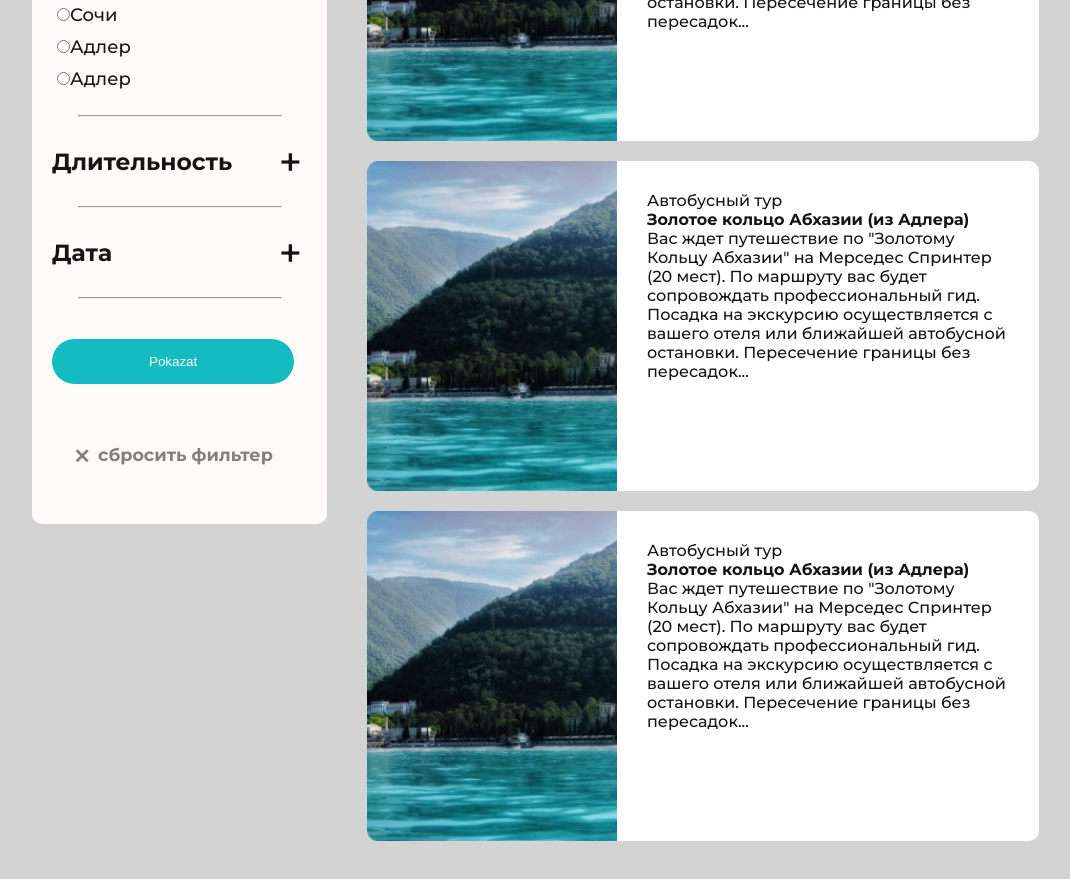
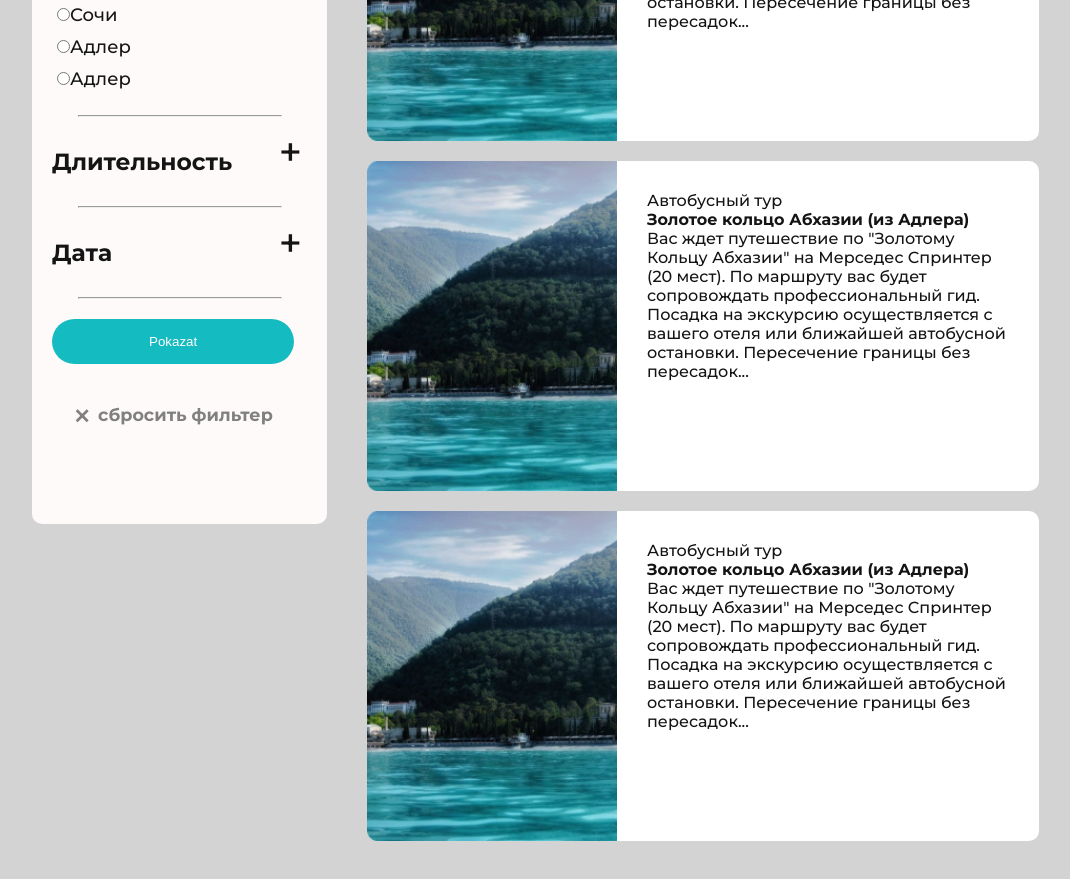
Before and after one commit to Shokhanasser1/Shokhanasser, a React (Create React App) app in the folder travel/: page /blog in a window 1280 px wide. Shown: the part 1580-2459 px from the top of the page, without its empty margins (160-1230 px from the left). Built offline with nearby package versions, Linux system fonts and the light colour scheme.

Commit message:
some debuging

```diff
--- a/travel/src/components/Blog/style.scss
+++ b/travel/src/components/Blog/style.scss
@@ -264,15 +264,18 @@
             margin: 20px 0;
          }
          .info-btn {
-            @extend %btn;
             padding: 10px 20px;
-            margin: 40px 0;
+            margin: 20px 0;
             background-color: $lightBlue;
             border: none;
             color: snow;
             border-radius: 30px;
             width: 95%;
             height: 45px;
+
+            &:active {
+               transform: scale(0.8);
+           }
          }
 
          .header {
@@ -290,9 +293,10 @@
             font-size: 20px;
 
             span {
-               margin-top: 10px;
                font-size: 40px;
             }
+            cursor: pointer;
+
             margin: 10px 0;
          }
          .bottom-text {
@@ -300,6 +304,7 @@
             display: grid;
             grid-template-columns: 0.5fr 4fr;
             font-size: 15px;
+            cursor: pointer;
 
             span {
                margin-top: 10px;
@@ -319,7 +324,11 @@
       width: 100%;
    }
 
-
+   input,
+   span,
+   button {
+      cursor: pointer;
+   }
 }
 
 .burger-menu-wrapper {
```
